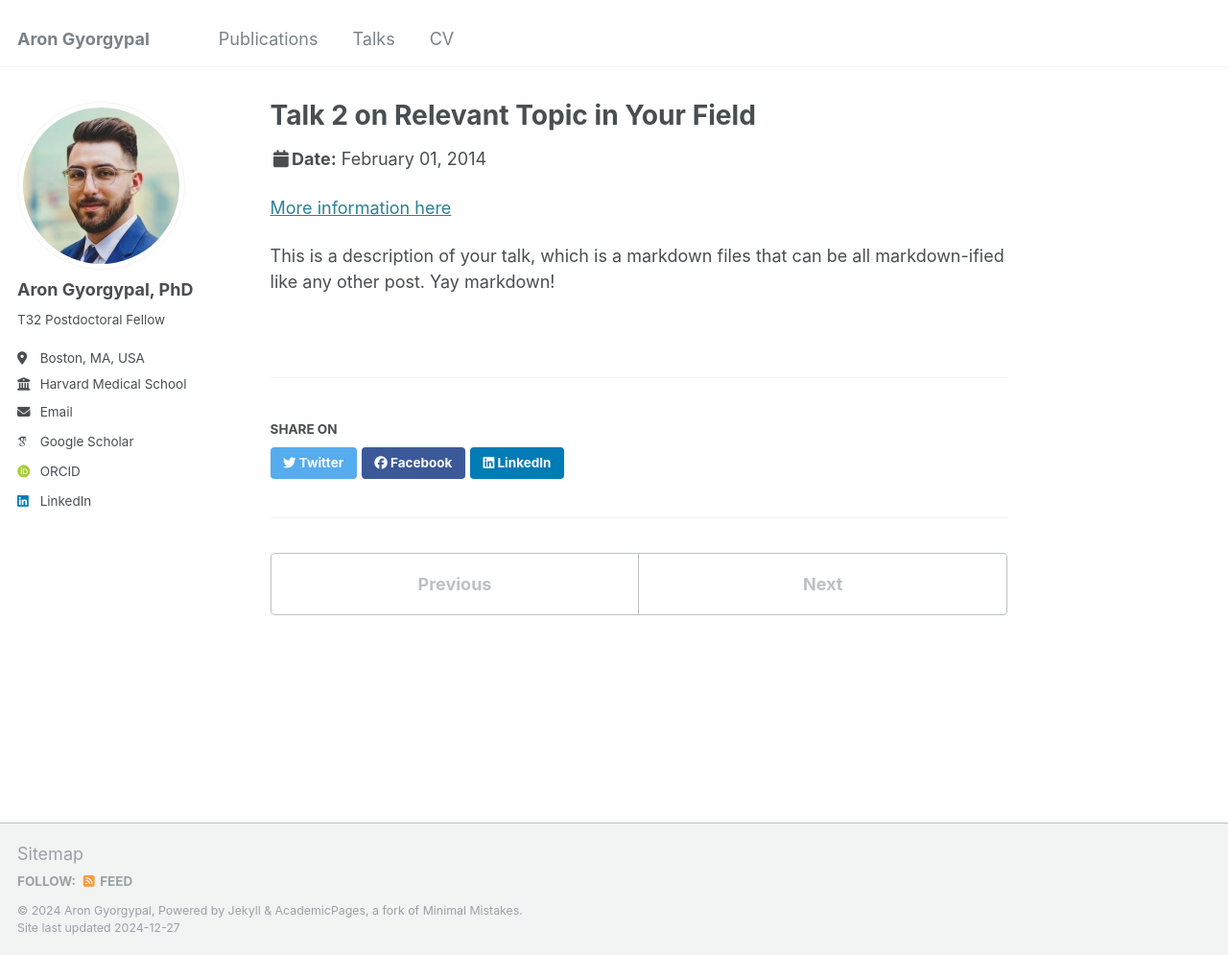
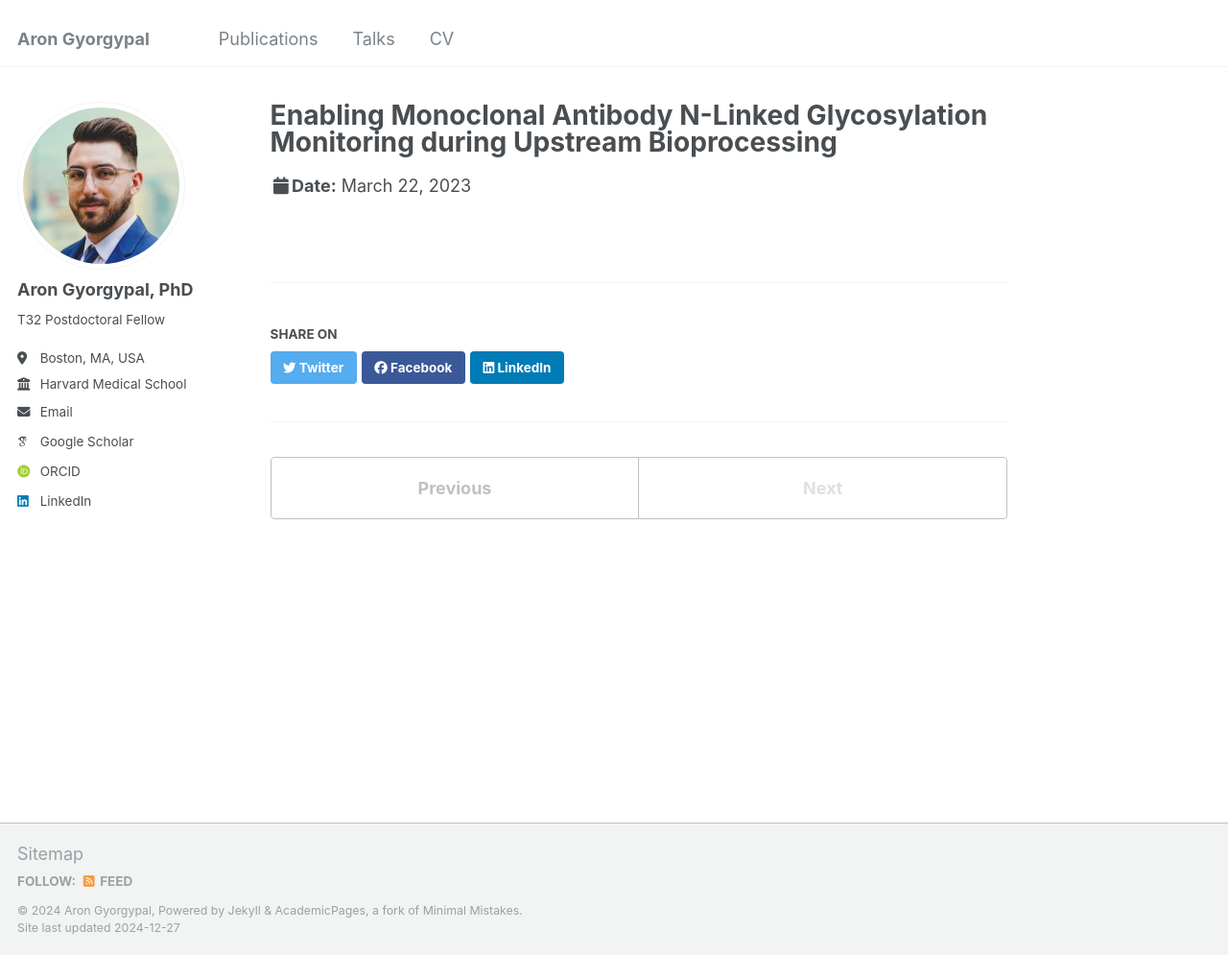
Before and after one commit to AGyorgypal/AGyorgypal.github.io, a Jekyll site: the page built from _talks/2014-02-01-talk-2.md, in a window 1280 px wide and 995 px high. Shown: the whole window at 96% size. Built offline with Jekyll 4.4.1, drawn with Linux system fonts in a browser that asks for light colours; some web fonts are replaced.

Commit message:
Update 2014-02-01-talk-2.md

```diff
--- a/_talks/2014-02-01-talk-2.md
+++ b/_talks/2014-02-01-talk-2.md
@@ -1,13 +1,9 @@
 ---
-title: "Talk 2 on Relevant Topic in Your Field"
+title: "Enabling Monoclonal Antibody N-Linked Glycosylation Monitoring during Upstream Bioprocessing"
 collection: talks
 type: "Talk"
-permalink: /talks/2014-02-01-talk-2
-venue: "London School of Testing"
-date: 2014-02-01
-location: "London, UK"
+# permalink: /talks/2014-02-01-talk-2
+venue: "Terrapin's 5th Annual Festival of Biologics USA, Upstream Processing: Cell culture & cell line development"
+date: 2023-03-22
+location: "San Diego, Ca, United States"
 ---
-
-[More information here](http://example2.com)
-
-This is a description of your talk, which is a markdown files that can be all markdown-ified like any other post. Yay markdown!
```
